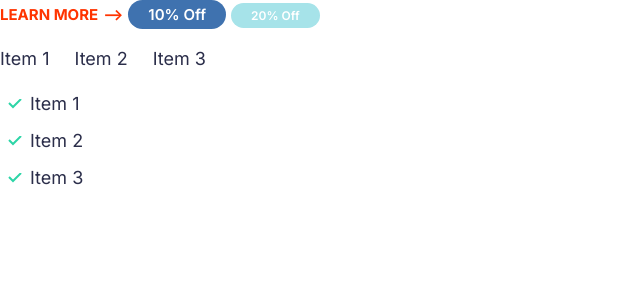
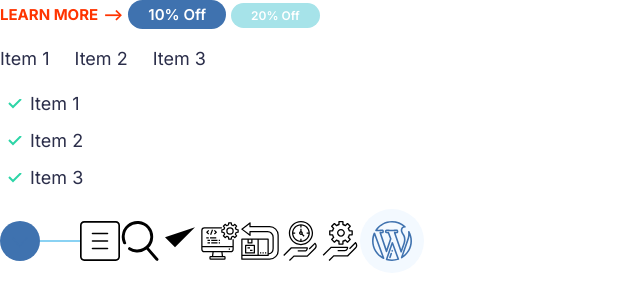
Before and after one commit to totoriez/cloudro, a plain HTML site: page index.html in a window 1280 px wide. Shown: the whole page, without its empty margins (0-640 px from the left). Drawn offline with Linux system fonts and the light colour scheme.

Commit message:
Build the icons component.

```diff
--- a/css/styles.css
+++ b/css/styles.css
@@ -150,3 +150,24 @@ a {
     padding-left: 0;
   }
 }
+
+/* Icons */
+
+.icon {
+  width: 40px;
+  height: 40px;
+}
+
+.icon--primary {
+  fill: var(--color-primary);
+}
+
+.icon-container {
+  display: inline-flex;
+  justify-content: center;
+  align-items: center;
+  background: #f3f9ff;
+  width: 64px;
+  height: 64px;
+  border-radius: 100%;
+}
--- a/index.html
+++ b/index.html
@@ -27,5 +27,29 @@
         <li class="list__item">Item 2</li>
         <li class="list__item">Item 3</li>
     </ul>
+
+    <svg class="icon icon--primary">
+        <use xlink:href="images/sprite.svg#chevron"></use>
+    </svg><svg class="icon">
+        <use xlink:href="images/sprite.svg#line"></use>
+    </svg><svg class="icon">
+        <use xlink:href="images/sprite.svg#menu"></use>
+    </svg><svg class="icon">
+        <use xlink:href="images/sprite.svg#search"></use>
+    </svg><svg class="icon">
+        <use xlink:href="images/sprite.svg#tick"></use>
+    </svg><svg class="icon">
+        <use xlink:href="images/sprite.svg#computer"></use>
+    </svg><svg class="icon">
+        <use xlink:href="images/sprite.svg#easy"></use>
+    </svg><svg class="icon">
+        <use xlink:href="images/sprite.svg#clock"></use>
+    </svg><svg class="icon">
+        <use xlink:href="images/sprite.svg#settings"></use>
+    <span class="icon-container">
+        </svg><svg class="icon icon--primary">
+            <use xlink:href="images/sprite.svg#wordpress"></use>
+        </svg>
+    </span>
 </body>
 </html>
```
Also changed, not shown: images/sprite.svg (added).
